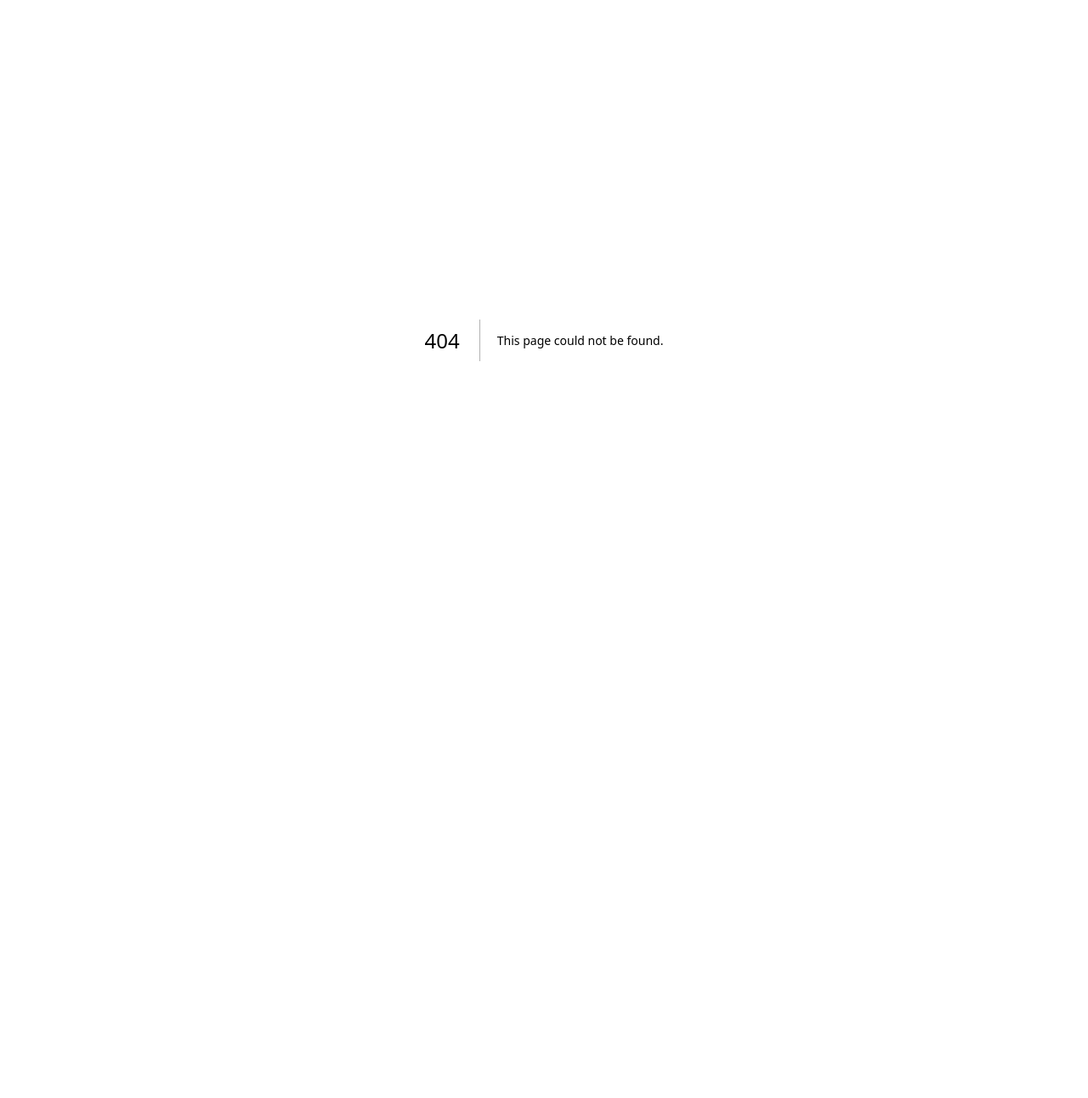
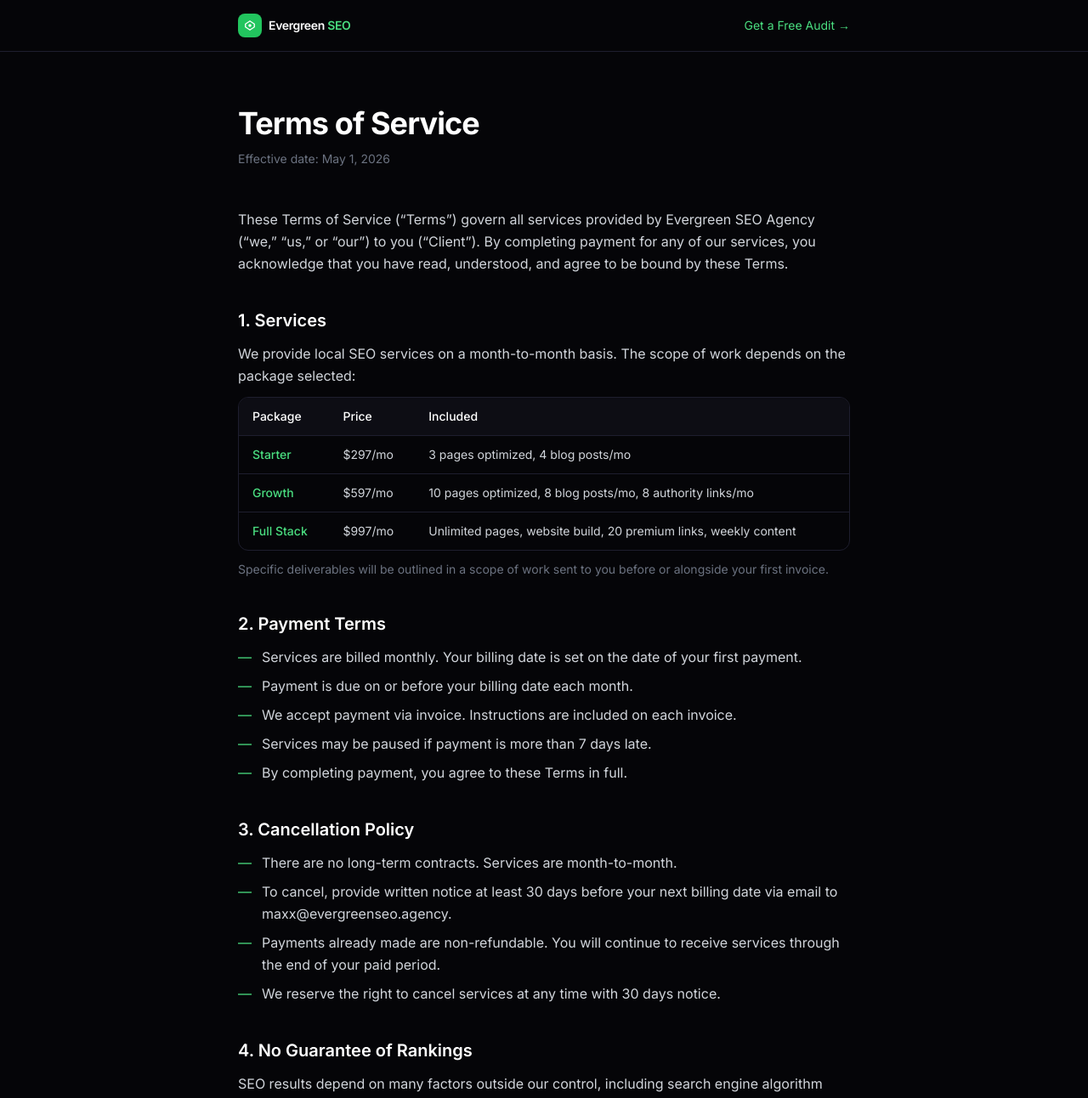
Before and after one commit to EREGMaxx/evergreenseo-agency, a Next.js app: page /terms in a window 1280 px wide. Before the commit this address had no page. Shown: the top 1292 px of the page at 85% size. Before the commit the page ends 800 px from the top, so only its background shows below. Built offline with nearby package versions, Linux system fonts and the light colour scheme.

Commit message:
feat: Terms of Service page + footer links on main site and /start

```diff
--- a/app/start/page.tsx
+++ b/app/start/page.tsx
@@ -451,6 +451,7 @@ export default function StartPage() {
             maxx@evergreenseo.agency
           </a>
           <span>© {new Date().getFullYear()} Evergreen SEO Agency</span>
+          <a href="/terms" className="text-green-400 hover:text-green-300 transition-colors text-xs">Terms of Service</a>
         </div>
       </footer>
 
--- /dev/null
+++ b/app/terms/page.tsx
@@ -0,0 +1,187 @@
+import type { Metadata } from "next";
+import Link from "next/link";
+
+export const metadata: Metadata = {
+  title: "Terms of Service — Evergreen SEO Agency",
+  description: "Terms of service, payment terms, cancellation policy, and scope of work for Evergreen SEO Agency clients.",
+};
+
+const EFFECTIVE_DATE = "May 1, 2026";
+
+export default function TermsPage() {
+  return (
+    <div className="min-h-screen bg-[#050508] text-white">
+      {/* Header */}
+      <header className="border-b border-[#1e1e2e] py-4">
+        <div className="max-w-3xl mx-auto px-4 sm:px-6 flex items-center justify-between">
+          <Link href="/" className="flex items-center gap-2">
+            <div className="w-7 h-7 rounded-lg bg-green-500 flex items-center justify-center">
+              <svg width="14" height="14" viewBox="0 0 16 16" fill="none">
+                <path d="M8 2L14 6V10L8 14L2 10V6L8 2Z" stroke="white" strokeWidth="1.5" strokeLinejoin="round" />
+                <circle cx="8" cy="8" r="2" fill="white" />
+              </svg>
+            </div>
+            <span className="font-semibold text-white tracking-tight text-sm">
+              Evergreen<span className="text-green-400"> SEO</span>
+            </span>
+          </Link>
+          <Link href="/#contact" className="text-sm text-green-400 hover:text-green-300 transition-colors">
+            Get a Free Audit →
+          </Link>
+        </div>
+      </header>
+
+      {/* Content */}
+      <main className="max-w-3xl mx-auto px-4 sm:px-6 py-16">
+        <div className="mb-12">
+          <h1 className="text-4xl font-bold tracking-tight mb-3">Terms of Service</h1>
+          <p className="text-[#6b7280] text-sm">Effective date: {EFFECTIVE_DATE}</p>
+        </div>
+
+        <div className="prose prose-invert max-w-none space-y-10 text-[#d1d5db] leading-relaxed">
+
+          <section>
+            <p>
+              These Terms of Service (&ldquo;Terms&rdquo;) govern all services provided by Evergreen SEO Agency (&ldquo;we,&rdquo; &ldquo;us,&rdquo; or &ldquo;our&rdquo;) to you (&ldquo;Client&rdquo;). By completing payment for any of our services, you acknowledge that you have read, understood, and agree to be bound by these Terms.
+            </p>
+          </section>
+
+          <section>
+            <h2 className="text-xl font-semibold text-white mb-3">1. Services</h2>
+            <p className="mb-3">We provide local SEO services on a month-to-month basis. The scope of work depends on the package selected:</p>
+            <div className="border border-[#1e1e2e] rounded-xl overflow-hidden">
+              <table className="w-full text-sm">
+                <thead>
+                  <tr className="border-b border-[#1e1e2e] bg-[#0d0d14]">
+                    <th className="text-left px-4 py-3 text-white font-medium">Package</th>
+                    <th className="text-left px-4 py-3 text-white font-medium">Price</th>
+                    <th className="text-left px-4 py-3 text-white font-medium">Included</th>
+                  </tr>
+                </thead>
+                <tbody>
+                  <tr className="border-b border-[#1e1e2e]">
+                    <td className="px-4 py-3 text-green-400 font-medium">Starter</td>
+                    <td className="px-4 py-3">$297/mo</td>
+                    <td className="px-4 py-3">3 pages optimized, 4 blog posts/mo</td>
+                  </tr>
+                  <tr className="border-b border-[#1e1e2e]">
+                    <td className="px-4 py-3 text-green-400 font-medium">Growth</td>
+                    <td className="px-4 py-3">$597/mo</td>
+                    <td className="px-4 py-3">10 pages optimized, 8 blog posts/mo, 8 authority links/mo</td>
+                  </tr>
+                  <tr>
+                    <td className="px-4 py-3 text-green-400 font-medium">Full Stack</td>
+                    <td className="px-4 py-3">$997/mo</td>
+                    <td className="px-4 py-3">Unlimited pages, website build, 20 premium links, weekly content</td>
+                  </tr>
+                </tbody>
+              </table>
+            </div>
+            <p className="mt-3 text-sm text-[#6b7280]">
+              Specific deliverables will be outlined in a scope of work sent to you before or alongside your first invoice.
+            </p>
+          </section>
+
+          <section>
+            <h2 className="text-xl font-semibold text-white mb-3">2. Payment Terms</h2>
+            <ul className="space-y-2 list-none">
+              {[
+                "Services are billed monthly. Your billing date is set on the date of your first payment.",
+                "Payment is due on or before your billing date each month.",
+                "We accept payment via invoice. Instructions are included on each invoice.",
+                "Services may be paused if payment is more than 7 days late.",
+                "By completing payment, you agree to these Terms in full.",
+              ].map((item, i) => (
+                <li key={i} className="flex gap-3">
+                  <span className="text-green-400 shrink-0">—</span>
+                  <span>{item}</span>
+                </li>
+              ))}
+            </ul>
+          </section>
+
+          <section>
+            <h2 className="text-xl font-semibold text-white mb-3">3. Cancellation Policy</h2>
+            <ul className="space-y-2 list-none">
+              {[
+                "There are no long-term contracts. Services are month-to-month.",
+                "To cancel, provide written notice at least 30 days before your next billing date via email to maxx@evergreenseo.agency.",
+                "Payments already made are non-refundable. You will continue to receive services through the end of your paid period.",
+                "We reserve the right to cancel services at any time with 30 days notice.",
+              ].map((item, i) => (
+                <li key={i} className="flex gap-3">
+                  <span className="text-green-400 shrink-0">—</span>
+                  <span>{item}</span>
+                </li>
+              ))}
+            </ul>
+          </section>
+
+          <section>
+            <h2 className="text-xl font-semibold text-white mb-3">4. No Guarantee of Rankings</h2>
+            <p>
+              SEO results depend on many factors outside our control, including search engine algorithm changes, competitor activity, and website history. We do not guarantee specific rankings, traffic levels, or revenue outcomes. We guarantee consistent, professional execution of agreed deliverables and transparent reporting on progress.
+            </p>
+          </section>
+
+          <section>
+            <h2 className="text-xl font-semibold text-white mb-3">5. Client Responsibilities</h2>
+            <ul className="space-y-2 list-none">
+              {[
+                "Provide access to your website, Google Search Console, and Google Business Profile within 5 business days of first payment.",
+                "Respond to content approval requests within 5 business days. Delays may push deliverable timelines.",
+                "Ensure you have the legal right to publish all content and materials you provide to us.",
+              ].map((item, i) => (
+                <li key={i} className="flex gap-3">
+                  <span className="text-green-400 shrink-0">—</span>
+                  <span>{item}</span>
+                </li>
+              ))}
+            </ul>
+          </section>
+
+          <section>
+            <h2 className="text-xl font-semibold text-white mb-3">6. Intellectual Property</h2>
+            <p>
+              All content, copy, and assets created by Evergreen SEO Agency on your behalf become your property upon payment in full for that month. We retain the right to reference your business as a client for portfolio and marketing purposes unless you request otherwise in writing.
+            </p>
+          </section>
+
+          <section>
+            <h2 className="text-xl font-semibold text-white mb-3">7. Limitation of Liability</h2>
+            <p>
+              Our total liability to you for any claim arising from our services shall not exceed the amount paid in the most recent month of service. We are not liable for indirect, consequential, or incidental damages of any kind.
+            </p>
+          </section>
+
+          <section>
+            <h2 className="text-xl font-semibold text-white mb-3">8. Changes to These Terms</h2>
+            <p>
+              We may update these Terms from time to time. Continued use of our services after changes are posted constitutes acceptance of the updated Terms. We will notify active clients of material changes via email.
+            </p>
+          </section>
+
+          <section>
+            <h2 className="text-xl font-semibold text-white mb-3">9. Contact</h2>
+            <p>
+              Questions about these Terms? Email us at{" "}
+              <a href="mailto:maxx@evergreenseo.agency" className="text-green-400 hover:text-green-300 transition-colors">
+                maxx@evergreenseo.agency
+              </a>
+              .
+            </p>
+          </section>
+
+        </div>
+      </main>
+
+      {/* Footer */}
+      <footer className="border-t border-[#1e1e2e] py-8 mt-8">
+        <div className="max-w-3xl mx-auto px-4 sm:px-6 flex flex-col sm:flex-row items-center justify-between gap-4 text-sm text-[#4b5563]">
+          <Link href="/" className="hover:text-white transition-colors">← Back to Evergreen SEO</Link>
+          <span>© {new Date().getFullYear()} Evergreen SEO Agency. All rights reserved.</span>
+        </div>
+      </footer>
+    </div>
+  );
+}
--- a/components/Footer.tsx
+++ b/components/Footer.tsx
@@ -65,10 +65,13 @@ export default function Footer() {
           </a>
         </motion.div>
 
-        <div className="mt-8 pt-8 border-t border-[#1e1e2e] text-center">
+        <div className="mt-8 pt-8 border-t border-[#1e1e2e] flex flex-col sm:flex-row items-center justify-between gap-2">
           <p className="text-xs text-[#d1d5db]">
             © {currentYear} Evergreen SEO Agency. All rights reserved.
           </p>
+          <a href="/terms" className="text-xs text-[#d1d5db] hover:text-green-400 transition-colors">
+            Terms of Service
+          </a>
         </div>
       </div>
     </footer>
```
